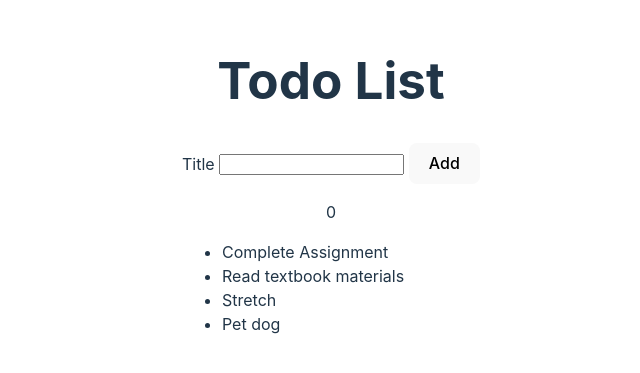
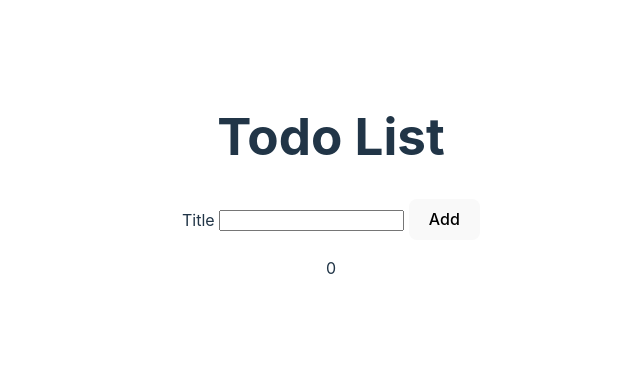
Before and after one commit to jadewink/react-todo, a React (Vite) app: page / in a window 1280 px wide. Shown: the part 215-588 px from the top of the page, without its empty margins (309-949 px from the left). Built offline with nearby package versions, Linux system fonts and the light colour scheme.

Commit message:
Moved Todo List into state, control Add Todo input

```diff
--- a/src/AddTodoForm.jsx
+++ b/src/AddTodoForm.jsx
@@ -1,11 +1,21 @@
+import { useState } from 'react';
+
 function AddTodoForm(props) {
+    const [todoTitle, setTodoTitle] = useState();
+
+    //retrieve input value from event object and store in ina variable
+    const handleTitleChange = event => {
+        let newTodoTitle = event.target.value;
+        setTodoTitle(newTodoTitle);
+    };
 
     const handleAddTodo = event => {
+
         event.preventDefault();
 
         // retrieve the value of the title element from the event target and store it in a variable named todoTitle
-        let todoTitle = event.target.title.value;
-        console.log(todoTitle);
+        // let todoTitle = event.target.title.value;
+        // console.log(setTodoTitle);
         event.target.reset();
 
         // Invoke the onAddTodo callback prop and pass todoTitle as an argument
@@ -19,7 +29,7 @@
     return (
         <form onSubmit={handleAddTodo}>
             <label htmlFor="todoTitle">Title&nbsp;</label>
-            <input id="todoTitle" name="title"></input>&nbsp;
+            <input id="todoTitle" name="title" value={todoTitle} onChange={handleTitleChange}></input>&nbsp;
             <button>Add</button>
         </form>
     );
--- a/src/App.jsx
+++ b/src/App.jsx
@@ -3,24 +3,25 @@
 import TodoList from './TodoList'
 import AddTodoForm from './AddTodoForm'
 
-const todoList = [{
-  "id": "1",
-  "title": "Complete Assignment"
-},
-{
-  "id": "2",
-  "title": "Read textbook materials",
-},
-{
-  "id": "3",
-  "title": "Stretch"
-}, {
-  "id": "4",
-  "title": "Pet dog"
-},];
+// const todoList = [{
+//   "id": "1",
+//   "title": "Complete Assignment"
+// },
+// {
+//   "id": "2",
+//   "title": "Read textbook materials",
+// },
+// {
+//   "id": "3",
+//   "title": "Stretch"
+// }, {
+//   "id": "4",
+//   "title": "Pet dog"
+// },];
 
 function App(item) {
   const [newTodo, setnewTodo] = useState(0);
+  const [todoList, setTodoList] = useState([]);
 
   return (
     <>
```
